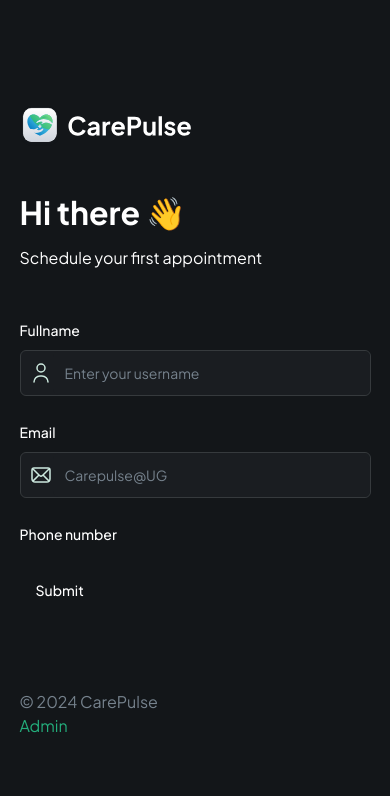
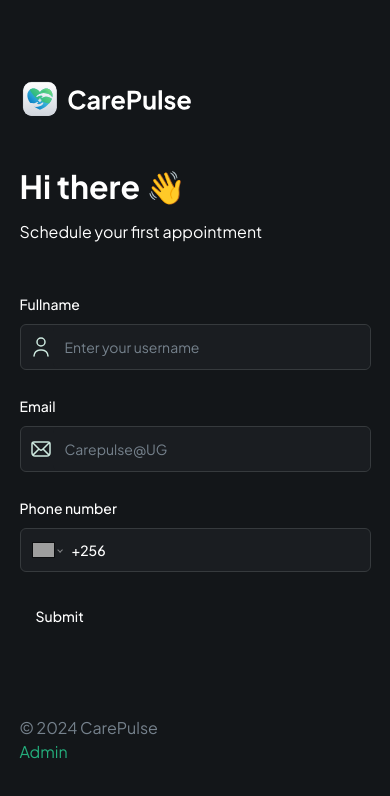
Before and after one commit to cyphix2022/rockethealthSYSTEM, a Next.js app: page / in a window 390 px wide. Shown: the top 796 px of the page. Built offline with nearby package versions, Linux system fonts and the light colour scheme; grey boxes are pictures that could not be loaded.

Commit message:
I have finished adding the react-phone-number-input to the Form page on the CustomFormField.tsx file

```diff
--- a/components/CustomFormField.tsx
+++ b/components/CustomFormField.tsx
@@ -20,6 +20,8 @@
 // Changed name to FieldType
 import { FieldType } from "./forms/PatientForm"
 import Image from "next/image"
+import 'react-phone-number-input/style.css'
+import PhoneInput from 'react-phone-number-input'
 
 interface CustomProps{
     // eslint-disable-next-line @typescript-eslint/no-explicit-any
@@ -65,8 +67,20 @@
 
         </div>
       )
-
-
+    case FieldType.PHONE_INPUT:
+      return(
+        <FormControl>
+          <PhoneInput
+            defaultCountry="UG"
+            placeholder={placeholder}
+            international
+            withCountryCallingCode
+            value={field.value as E164Number | undefined} // E164 Number is refusing to work
+            onChange={field.onChange}
+            className="input-phone"
+           />
+        </FormControl>
+      )
     default:
       break;
   }
```
